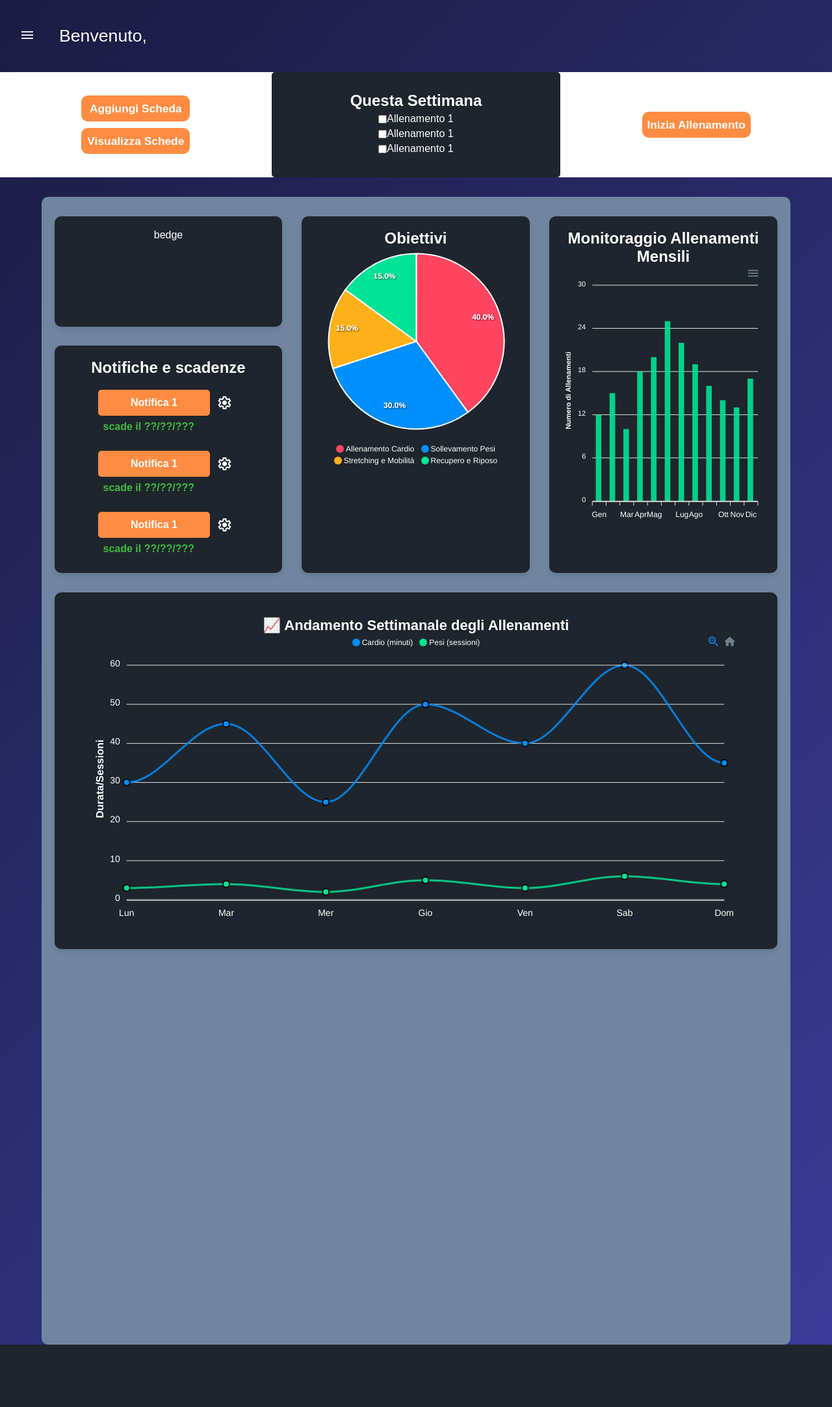
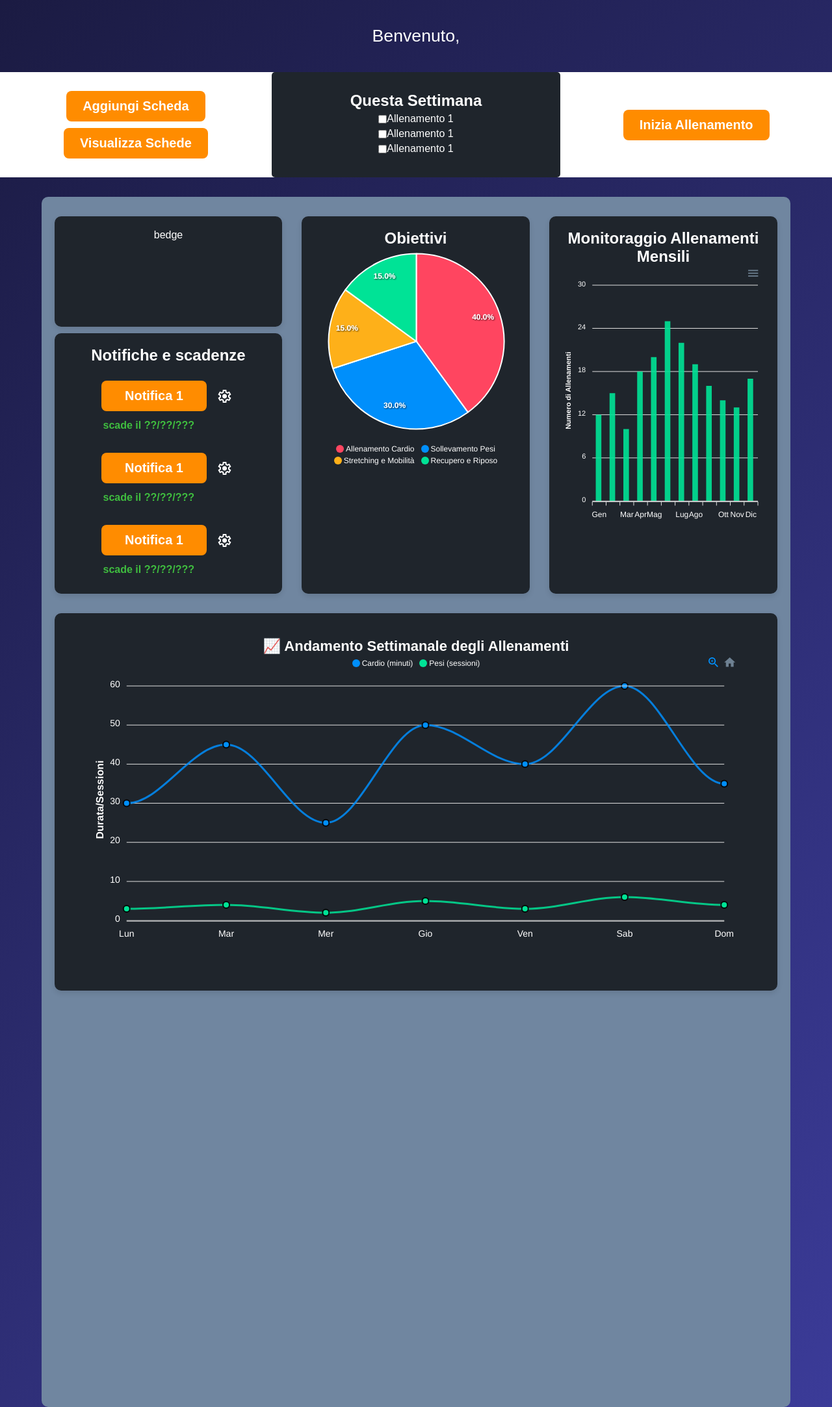
Before and after one commit to Andrexid/sito_palestra, a PHP site: page /php/account.php in a window 1280 px wide. Shown: the part 102-2268 px from the top of the page at 65% size. Before the commit the page ends 2172 px from the top, so only its background shows below. Run offline with PHP 8.4, Linux system fonts and the light colour scheme; the visitor is signed in with stand-in values (Sample User, id 1); data that the repository does not hold is empty; some libraries are stand-ins or nearby versions.

Commit message:
sistmati file index.css e account.css, creazione file variables

```diff
--- /dev/null
+++ b/css/_variables.css
@@ -0,0 +1,3 @@
+:root {
+	--radius-10: 10px;
+}
--- a/css/account.css
+++ b/css/account.css
@@ -1,106 +1,45 @@
-* {
-    margin: 0;
-    padding: 0;
-    box-sizing: border-box;
-    font-family: Arial, sans-serif;
-}
-
-
-body {
-    font-family: Arial, sans-serif;
-    background: linear-gradient(135deg, #1a1a40, #0082a7);
-    margin: 0;
-    min-height: 100vh;
-    height: 100%;
-    padding: 0;
-    overflow-x: hidden;
-}
-
-
-
-/* ---------sidebarr----------- */
-
-.cover {
-    display: flex;
-    align-items: center;
-    justify-content: start;
-}
-
-.hamburger {
-    cursor: pointer;
-    margin-left: 30px;
-}
-
-.sidebar {
-    position: fixed;
-    top: 0;
-    left: -350px;
-    width: 350px;
-    height: 100%;
-    background-color: #333;
-    color: white;
-    display: flex;
-    flex-direction: column;
-    align-items: center;
-    justify-content: center;
-    transition: left 0.3s ease;
-    z-index: 999;
-}
-
-.sidebar a {
-    color: white;
-    text-decoration: none;
-    padding: 15px 0;
-    text-align: center;
-    width: 100%;
-    transition: background-color 0.3s;
-}
-
-.sidebar a:hover {
-    background-color: #555;
-}
-
-.close-btn {
-    position: absolute;
-    top: 115px;
-    left: 40px;
-    font-size: 30px;
-    color: white;
-    cursor: pointer;
-    background: none;
-    border: none;
-}
-
-.overlay {
-    position: fixed;
-    top: 0;
-    left: 0;
-    width: 100%;
-    height: 100%;
-    background: rgba(0, 0, 0, 0.278);
-    display: none;
-    z-index: 998;
-}
-
-
 /* Titolo */
 #title {
-    color: rgb(255, 255, 255);
   font-size: 20pt;
-    text-align: left;
-    width: 90vw;
+  text-align: center;
   margin: 0 auto;
+  width: 100%;
   padding: 40px 0;
 }
 
+/* Display Flex */
+.training-bar,
+.training-bar-left,
+.weekly-training,
+.container,
+.double-box,
+.notification-content,
+.notification-buttons,
+.notification-button-and-settings {
+  display: flex;
+}
 
+/* Items center */
+.training-bar,
+.weekly-training,
+.container,
+.notification-content,
+.notification-button-and-settings {
+  align-items: center;
+}
+
+/* Direction column */
+.training-bar-left,
+.container,
+.double-box,
+.notification-content,
+.notification-buttons  {
+    flex-direction: column;
+}
 
 /* Sezione Schede */
-
-.training-bar{
-    display: flex;
+.training-bar {
   justify-content: space-between;
-    align-items: center;
   margin-bottom: 30px;
   background-color: white;
   color: black;
@@ -110,52 +49,20 @@ body {
   width: 100%;
 }
 
-.training-bar-left {
-    display: flex;
-    flex-direction: column;
-}
-.training-bar-left  button, .training-bar-right  button {
-    width: 40%;
-    margin: 5px auto;
-    padding: 7px 0;
-    cursor: pointer;
-    border: none;
-    border-radius: 10px;
-    background: #FF8C42;
-    color: white;
-    font-weight: bold;
-    height: 40px;
-    transition: background 0.3s ease-in-out;
-    font-size: 13pt;
-}
-
-.training-bar-left  button:hover, .training-bar-right button:hover {
-    background: #ff6000;
-}
-
 .training-bar-center {
-    background-color: rgba(31, 37, 44);
-    color: white;
+  background-color: rgb(31, 37, 44);
   padding: 30px 20px;
   border-radius: 5px;
 }
 
-.weakly-training {
-    display: flex;
+.weekly-training {
   justify-content: center;
-    align-items: center;
   margin: 5px;
 }
 
-
-
 /* Contenitore generale */
-
 .container {
-    display: flex;
   justify-content: center;
-    align-items: center;
-    flex-direction: column;
 }
 
 .container-main {
@@ -166,18 +73,17 @@ body {
   padding: 30px 20px;
   max-width: 90vw;
   width: 100%;
-    background-color: #7086A0;
-    border-radius: 10px;
+  background-color: #7086a0;
+  border-radius: var(--radius-10);
 }
 
 .box {
   background-color: rgba(0, 0, 0, 0.726);
-    border-radius: 10px;
+  border-radius: var(--radius-10);
   padding: 20px;
   box-shadow: 0 4px 8px rgba(0, 0, 0, 0.1);
   min-height: 170px;
   transition: transform 0.3s ease-in-out;
-    color: white;
 }
 
 .box:hover {
@@ -193,47 +99,22 @@ body {
 }
 
 .double-box {
-    display: flex;
-    flex-direction: column;
   justify-content: space-between;
 }
 
-
-
 /* ---------Scadenze e notifiche------------- */
 
-#notification-box{
+#notification-box {
   margin-top: 10px;
 }
 
-.notification-content{
-    display: flex;
-    align-items: center;
-    flex-direction: column;
-}
-
 .notification-buttons {
-    display: flex;
   justify-content: center;
-    flex-direction: column;
   width: 70%;
 }
 
 .notification-buttons button {
   width: 100%;
-    height: 40px;
-    cursor: pointer;
-    border-radius: 5px;
-    border: none;
-    font-size: 16px;
-    font-weight: bold;
-    background: #FF8C42;
-    color: white;
-    transition: background 0.3s ease-in-out;
-}
-
-.notification-buttons button:hover {
-    background: #ff6000;
 }
 
 .notification-buttons p {
@@ -244,9 +125,7 @@ body {
 }
 
 .notification-button-and-settings {
-    display: flex;
   justify-content: center;
-    align-items: center;
   margin-top: 20px;
 }
 
@@ -255,10 +134,3 @@ body {
   margin: 0 10px;
   cursor: pointer;
 }
-
-/* ----------- Obiettivi ------------ */
-
-.temporary-graphic {
-    background-color: rgb(255, 255, 255);
-    height: 90%;
-}
--- /dev/null
+++ b/css/buttons.css
@@ -0,0 +1,61 @@
+/* Bottone principale */
+.principal_button,
+.principal_button-100w,
+.principal_button-sm,
+.principal_button-form  {
+  display: inline-block;
+  padding: 12px 25px;
+  font-weight: bold;
+  color: white;
+  background: #ff8c00;
+  border-radius: 8px;
+  transition: all 0.3s ease-in-out;
+  border: none;
+  margin: 5px;
+}
+
+.principal_button-form {
+    height: 20%;
+    width: 30%;
+    font-size: 20px;
+}
+
+.principal_button {
+    font-size: 20px;
+}
+
+.principal_button-100w {
+  width: 100%;
+  font-size: 20px;
+}
+
+.principal_button-sm {
+    font-size: 15px;
+}
+
+.principal_button:hover,
+.principal_button-100w:hover,
+.principal_button-sm:hover,
+.principal_button-form:hover{
+  background: #ff6000;
+  transform: scale(1.1);
+}
+
+/* Bottone secondario */
+.secondary-button,
+.secondary-button-100w {
+  cursor: pointer;
+  border-radius: 5px;
+  border: none;
+  font-size: 15px;
+
+}
+.secondary-button {
+  width: 70%;
+  padding: 10px;
+}
+
+.secondary-button-100w {
+  width: 100%;
+  padding: 10px 70px;
+}
--- /dev/null
+++ b/css/reset.css
@@ -0,0 +1,14 @@
+* {
+    margin: 0;
+    padding: 0;
+    box-sizing: border-box;
+    font-family: Arial, sans-serif;
+    color: white;
+}
+
+body {
+    font-family: Arial, sans-serif;
+    margin: 0;
+    padding: 0;
+    text-align: center;
+}
--- a/html/new_training_card.html
+++ b/html/new_training_card.html
@@ -6,6 +6,7 @@
     <meta name="viewport" content="width=device-width, initial-scale=1.0">
     <title>Nuova Scheda</title>
     <link rel="stylesheet" href="../css/new_training_card.css">
+    <link rel="stylesheet" href="../css/buttons.css">
 </head>
 
 <body>
@@ -58,7 +59,7 @@
                             <option value="Quadricipiti">Quadricipiti</option>
                             <option value="Polpacci">Polpacci</option>
                         </select>
-                        <button type="button" onclick="getInputValue()" class="def-button">Aggiungi</button>
+                        <button type="button" onclick="getInputValue()" class="principal_button-sm">Aggiungi</button>
                     </div>
                 </div>
                 <div class="box tall-box">
@@ -69,7 +70,7 @@
                     </div>
                 </div>
 
-                <input type="submit" id="send-data">
+                <input type="submit" class="principal_button-form">
 
             </div>
         </div>
--- a/html/registrazione.html
+++ b/html/registrazione.html
@@ -8,6 +8,7 @@
     <link rel="stylesheet" href="../css/commonNavbar.css">
     <link rel="stylesheet" href="../css/signup.css">
     <link rel="stylesheet" href="../css/login-signup.css">
+    <link rel="stylesheet" href="../css/buttons.css">
 </head>
 
 <body>
@@ -94,10 +95,10 @@
                 <!-- Login Link -->
                 <p>Hai già un account? <a href="./login.html" class="link">Effettua il Login</a></p>
 
-                <p id = "confirmMessage">C</p>
+                <p id = "confirmMessage"></p>
 
                 <!-- Bottone Registrati -->
-                <input type="submit" value="Registrati" class="input-button">
+                <input type="submit" value="Registrati" class="principal_button-100w">
             </form>
         </div>
     </div>
--- a/index.html
+++ b/index.html
@@ -6,6 +6,8 @@
     <title>Palestra Tracker - Potenzia i tuoi progressi!</title>
     <link rel="stylesheet" href="css/index.css">
     <link rel="stylesheet" href="css/commonNavbar.css">
+    <link rel="stylesheet" href="css/buttons.css">
+    <link rel="stylesheet" href="css/reset.css">
 </head>
 
 <body onload="getUserPicProfile()">
@@ -35,7 +37,7 @@
     <section class="hero">
         <h1>Supera i tuoi limiti, <br>diventa una leggenda!</h1>
         <p>Il tuo viaggio verso una forma fisica straordinaria inizia oggi. Con <strong>Palestra Tracker</strong> hai tutto sotto controllo: progressi, allenamenti e nuove sfide da superare!</p>
-        <a href="#" class="btn" onclick="controllaAccesso('progressi.html')">Inizia Ora</a>
+        <a href="#" class="principal_button" onclick="controllaAccesso('progressi.html')">Inizia Ora</a>
     </section>
 
 
@@ -85,7 +87,7 @@
     <section class="cta-section">
         <h2>Sei pronto a trasformarti?</h2>
         <p>Unisciti alla community di atleti che stanno già migliorando ogni giorno! Non perdere altro tempo.</p>
-        <a href="#" class="btn" onclick="controllaAccesso('progressi.html')">Unisciti a Noi</a>
+        <a href="#" class="principal_button" onclick="controllaAccesso('progressi.html')">Unisciti a Noi</a>
     </section>
 
     <script src="src/index.js?v=1.63"></script>
--- a/php/account.php
+++ b/php/account.php
@@ -9,14 +9,17 @@ session_start();
     <meta charset="UTF-8">
     <meta name="viewport" content="width=device-width, initial-scale=1.0">
     <title>Account</title>
+    <link rel="stylesheet" href="../css/reset.css">
     <link rel="stylesheet" href="../css/account.css">
     <link rel="stylesheet" href="../css/commonNavbar.css">
+    <link rel="stylesheet" href="../css/buttons.css">
+    <link rel="stylesheet" href="../css/_variables.css">
     <link rel="stylesheet" href="https://fonts.googleapis.com/css2?family=Material+Symbols+Outlined:opsz,wght,FILL,GRAD@20..48,100..700,0..1,-50..200&icon_names=settings" />
 </head>
 
 <body>
     <?php require '../database/connessione.php'; ?>
-    <?php echo $_SESSION['id']?>
+    <?php echo $_SESSION['id'] ?>
 
     <nav class="navbar">
         <div class="logo">
@@ -42,43 +45,32 @@ session_start();
     </nav>
 
     <div class="cover">
-        <div class="hamburger" id="hamburger">
-            <svg xmlns="http://www.w3.org/2000/svg" height="24px" id="ham" viewBox="0 -960 960 960" width="24px"
-                fill="#e8eaed">
-                <path d="M120-240v-80h720v80H120Zm0-200v-80h720v80H120Zm0-200v-80h720v80H120Z" />
-            </svg>
-        </div>
-        <div class="overlay" id="overlay"></div>
-        <div class="sidebar" id="sidebar">
-            <button class="close-btn" id="close-btn">&times;</button>
-
-        </div>
         <div id="title">Benvenuto, <span id="nomeUtente"></span></div>
     </div>
 
 
     <div class="training-bar">
         <div class="training-bar-left">
-            <a href="../html/new_training_card.html"><button>Aggiungi Scheda</button></a>
-            <a href="./all_training_card.php"><button>Visualizza Schede</button></a>
+            <a href="../html/new_training_card.html"><button class="principal_button">Aggiungi Scheda</button></a>
+            <a href="./all_training_card.php"><button class="principal_button">Visualizza Schede</button></a>
         </div>
         <div class="training-bar-center">
             <h2>Questa Settimana</h2>
-            <div class="weakly-training">
+            <div class="weekly-training">
                 <input type="checkbox">
                 <p>Allenamento 1</p>
             </div>
-            <div class="weakly-training">
+            <div class="weekly-training">
                 <input type="checkbox">
                 <p>Allenamento 1</p>
             </div>
-            <div class="weakly-training">
+            <div class="weekly-training">
                 <input type="checkbox">
                 <p>Allenamento 1</p>
             </div>
         </div>
         <div class="training-bar-right">
-            <button>Inizia Allenamento</button>
+            <button class="principal_button">Inizia Allenamento</button>
         </div>
     </div>
 
@@ -93,21 +85,21 @@ session_start();
                         <h2>Notifiche e scadenze</h2>
                         <div class="notification-buttons">
                             <div class="notification-button-and-settings">
-                                <button>Notifica 1</button>
+                                <button class="principal_button">Notifica 1</button>
                                 <span class="material-symbols-outlined">
                                     settings
                                 </span>
                             </div>
                             <p>scade il ??/??/???</p>
                             <div class="notification-button-and-settings">
-                                <button>Notifica 1</button>
+                                <button class="principal_button">Notifica 1</button>
                                 <span class="material-symbols-outlined">
                                     settings
                                 </span>
                             </div>
                             <p>scade il ??/??/???</p>
                             <div class="notification-button-and-settings">
-                                <button>Notifica 1</button>
+                                <button class="principal_button">Notifica 1</button>
                                 <span class="material-symbols-outlined">
                                     settings
                                 </span>
@@ -128,7 +120,7 @@ session_start();
             </div>
 
             <div class="box large-box tall-box"> <br>
-                <?php  require '../grafici/andamento_settimanale.html' ?>
+                <?php require '../grafici/andamento_settimanale.html' ?>
             </div>
         </div>
     </div>
```
Also changed, not shown: css/index.css (+7 -46 lines), css/login-signup.css (+5 -24 lines), css/login.css (+0 -9 lines), css/new_training_card.css (+0 -17 lines), html/login.html (+42 -25 lines). Lines whose indentation alone changed are shown as unchanged.
